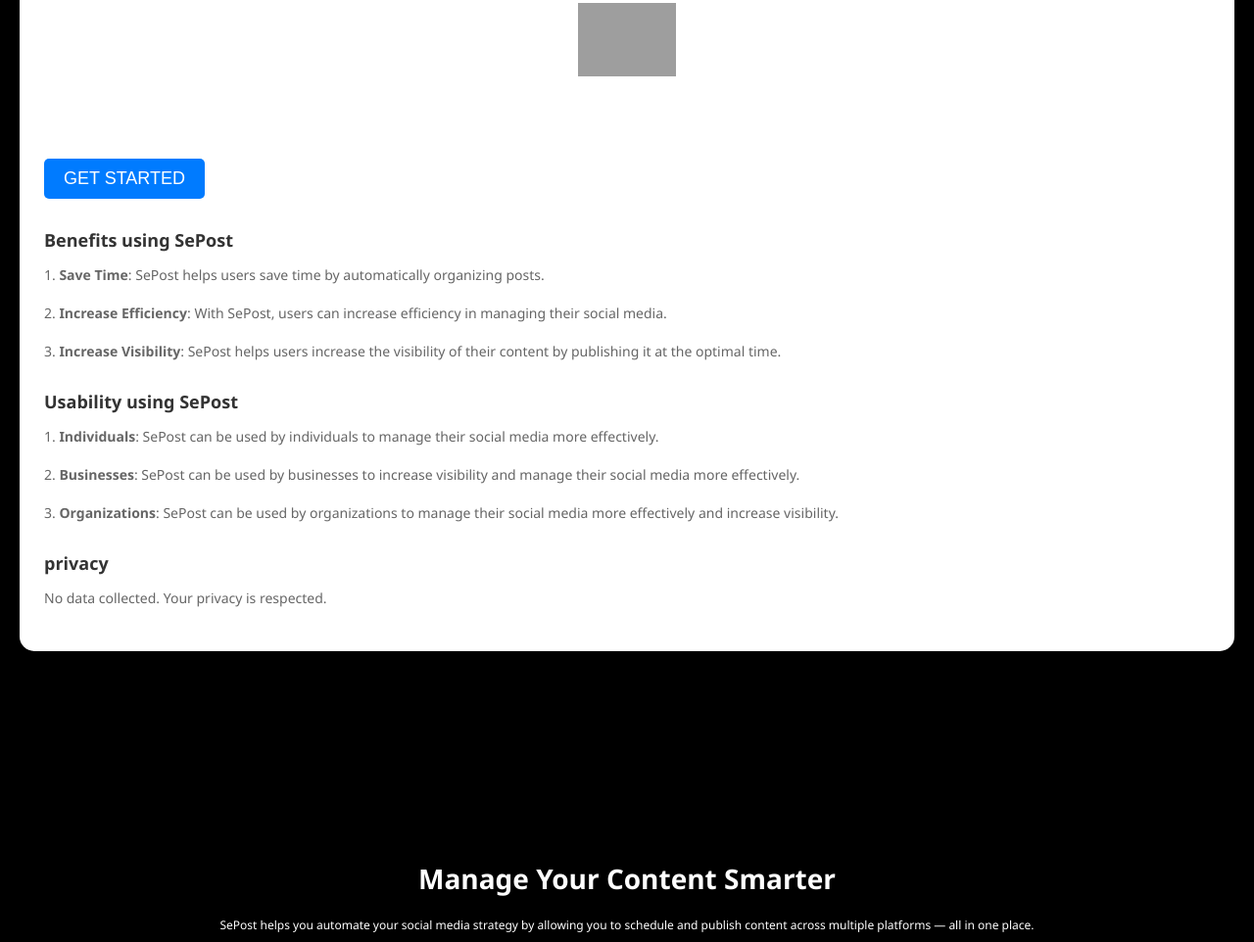
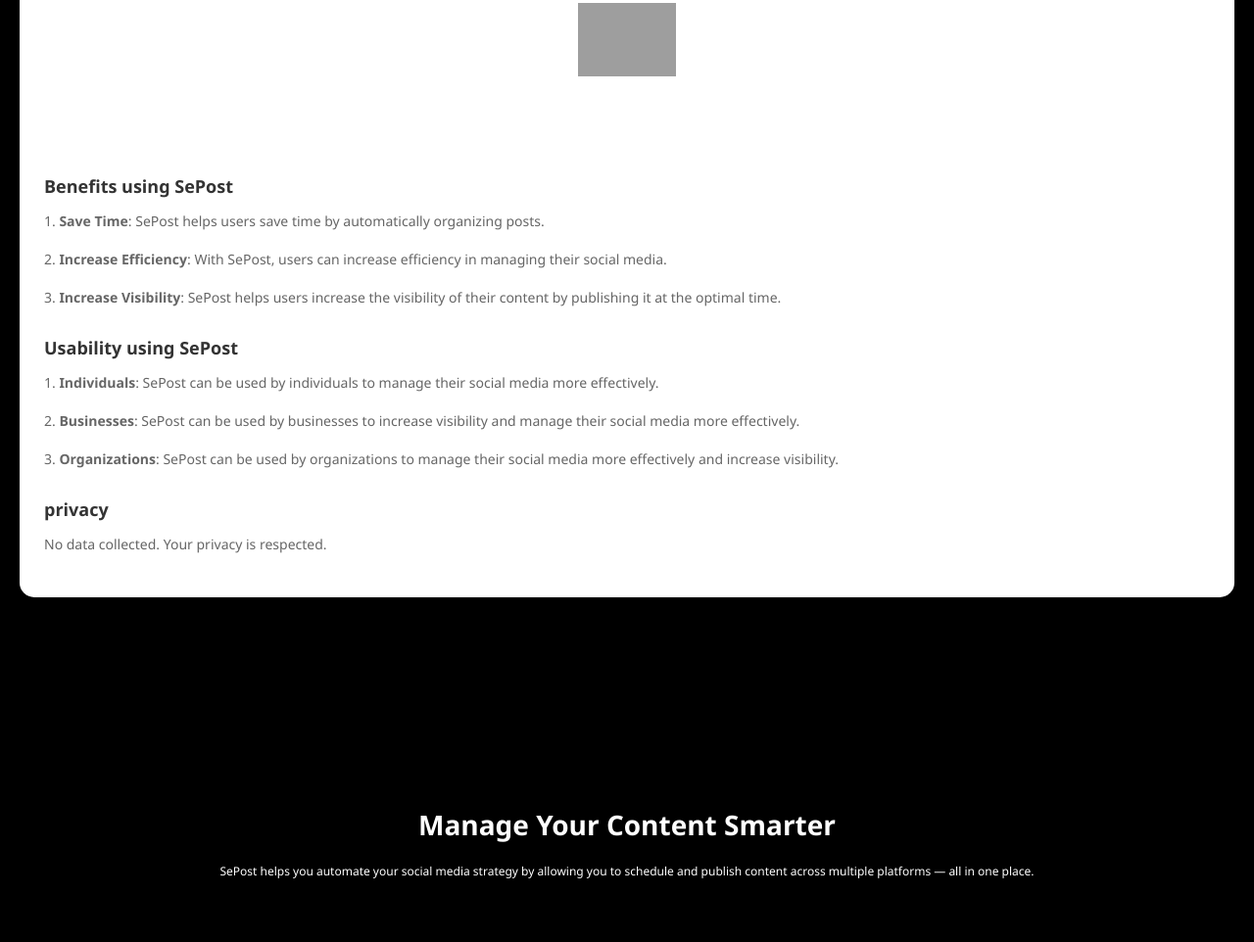
Before and after one commit to SePostApp/Site, a plain HTML site: page index.html in a window 1280 px wide. Shown: the part 1095-2057 px from the top of the page at 98% size. Drawn offline with nearby package versions, Linux system fonts and the light colour scheme; grey boxes are pictures that could not be loaded.

Commit message:
Update index.html

```diff
--- a/index.html
+++ b/index.html
@@ -46,9 +46,6 @@
     <div class="gifs">
         <g><img src="sepost.gif" alt="Demo GIF" class="feature-gif"></g>
         </div>
-
-        <p><button onclick="startNow()">GET STARTED</button></p>
-
       <h3>Benefits using SePost</h3>
       <p>1. <b>Save Time</b>: SePost helps users save time by automatically organizing posts. <p>2. <b>Increase Efficiency</b>: With SePost, users can increase efficiency in managing their social media.</p> <p>3. <b>Increase Visibility</b>: SePost helps users increase the visibility of their content by publishing it at the optimal time.</p>
 
```
